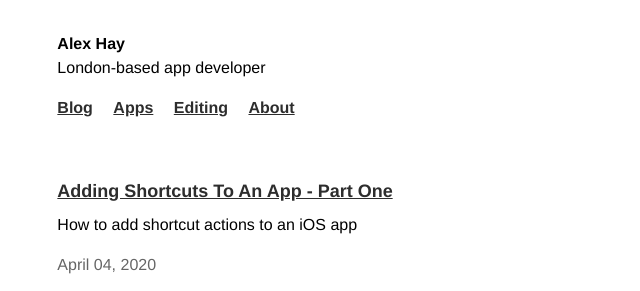
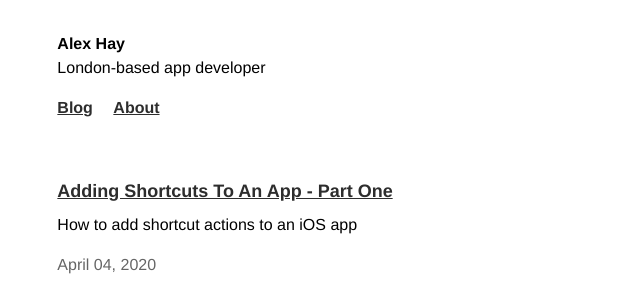
Before and after one commit to mralexhay/mralexhay.github.io, a Jekyll site: the page built from index.html, in a window 1280 px wide. Shown: the top 291 px of the page, without its empty margins (305-945 px from the left). Built offline with Jekyll 4.4.1, drawn with Linux system fonts in a browser that asks for light colours; some web fonts are replaced; the list of posts is cut into pages by our own code; comment, search, counter and statistics services are not loaded.

Commit message:
Update navigation.html

```diff
--- a/_includes/navigation.html
+++ b/_includes/navigation.html
@@ -1,8 +1,6 @@
 <nav role="navigation">
   <ul>
     <li><a href="{{ site.baseurl }}/" title="Blog">Blog</a></li>
-    <li><a href="/apps" title="Apps">Apps</a></li>
-    <li><a href="https://www.alexhay.tv" title="Editing" target="_blank">Editing</a></li>
     <li><a href="/about" title="About">About</a></li>
   </ul>
 </nav>
```
